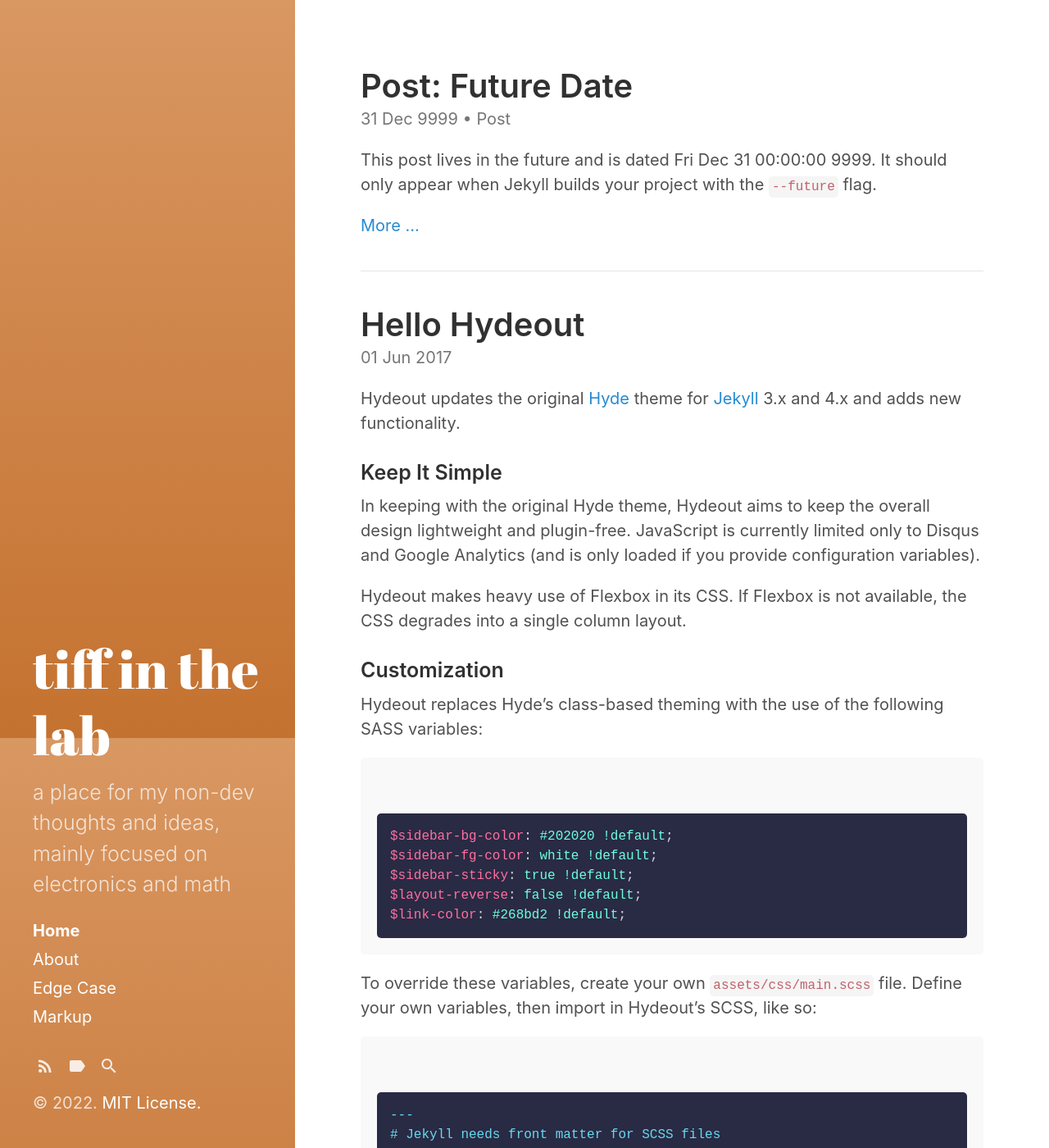
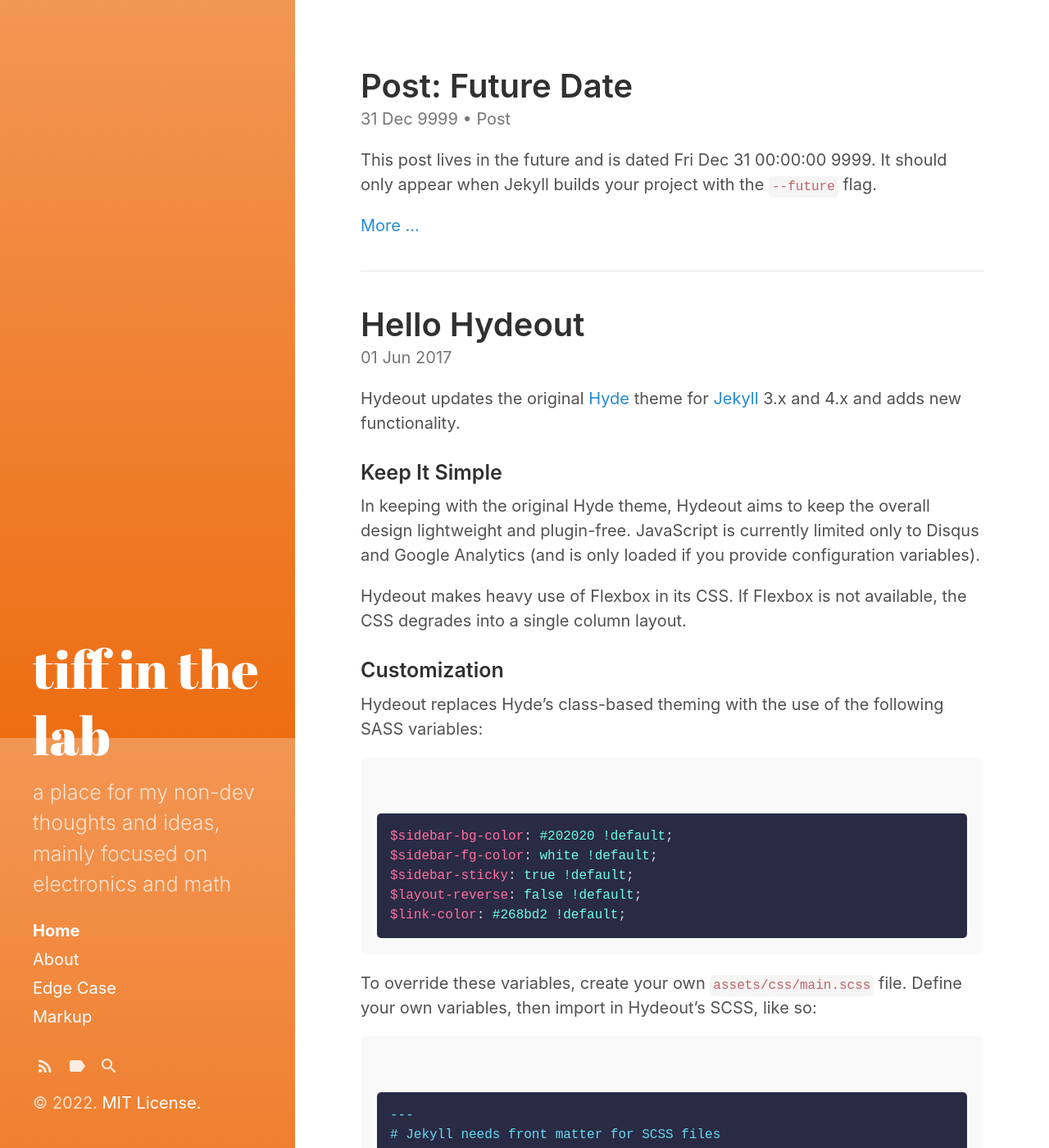
Before and after one commit to twhite96/tiff-experiments, a Jekyll site: the page built from index.html, in a window 1280 px wide and 1400 px high. Shown: the whole window at 82% size. Built offline with Jekyll 4.4.1, drawn with Linux system fonts in a browser that asks for light colours; the list of posts is cut into pages by our own code.

Commit message:
change sidebar color

```diff
--- a/_sass/hydeout/_variables.scss
+++ b/_sass/hydeout/_variables.scss
@@ -6,7 +6,7 @@ $gray-5: #515151 !default;
 $gray-6: #313131 !default;
 
 $red: #ac4142 !default;
-$orange: #d28445 !default;
+$orange: #F08233 !default;
 $yellow: #f4bf75 !default;
 $green: #90a959 !default;
 $cyan: #75b5aa !default;
```
